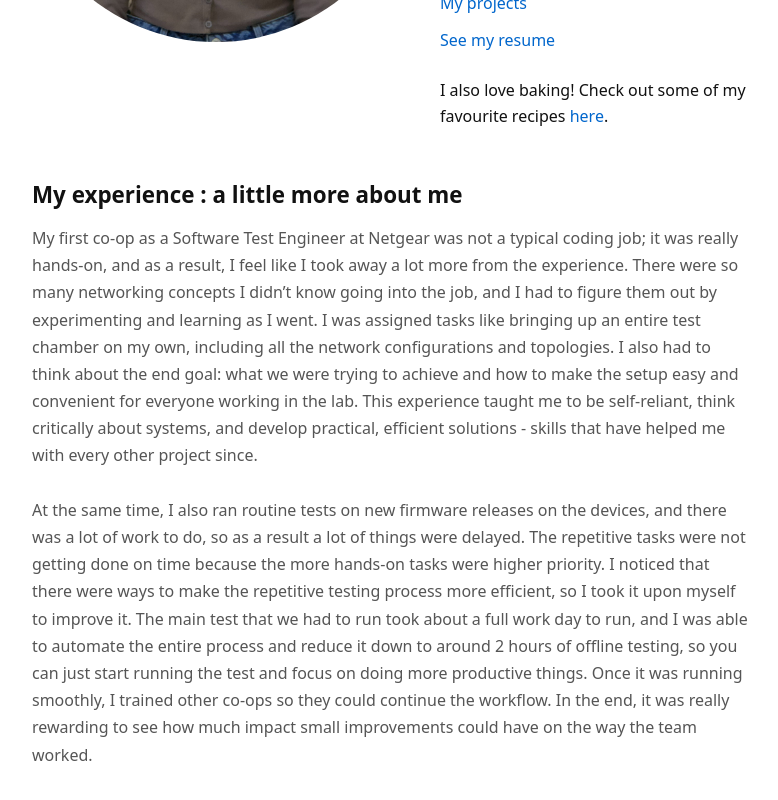
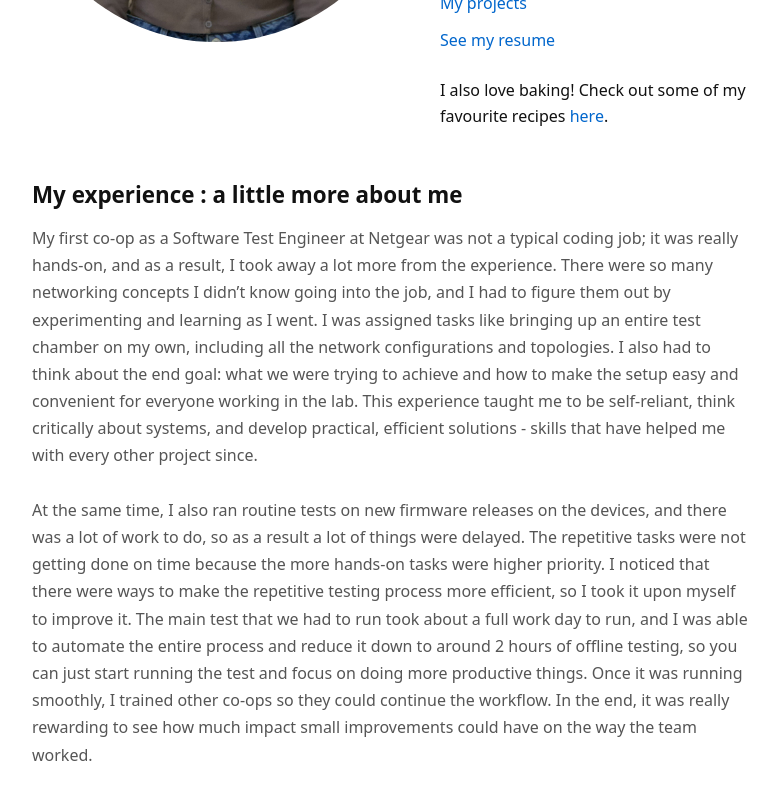
Before and after one commit to simran-mann/simran-mann.github.io, a plain HTML site: page index.html in a window 1280 px wide. Shown: the part 406-1206 px from the top of the page, without its empty margins (248-1026 px from the left). Drawn offline with Linux system fonts and the light colour scheme.

Commit message:
change intro

```diff
--- a/index.html
+++ b/index.html
@@ -58,7 +58,7 @@
 <section style="max-width: 720px; margin: 48px auto;">
   <h2>My experience : a little more about me</h2>
   <p style="color: #555555; line-height: 1.7;">
-    My first co-op as a Software Test Engineer at Netgear was not a typical coding job; it was really hands-on, and as a result, I feel like I took away a lot more from the experience.
+    My first co-op as a Software Test Engineer at Netgear was not a typical coding job; it was really hands-on, and as a result, I took away a lot more from the experience.
     There were so many networking concepts I didn’t know going into the job, and I had to figure them out by experimenting and learning as I went. I was assigned tasks like bringing up an entire test chamber on my own,
     including all the network configurations and topologies. I also had to think about the end goal: what we were trying to achieve and how to make the setup easy and convenient for everyone working in the lab.
     This experience taught me to be self-reliant, think critically about systems, and develop practical, efficient solutions - skills that have helped me with every other project since.
```
